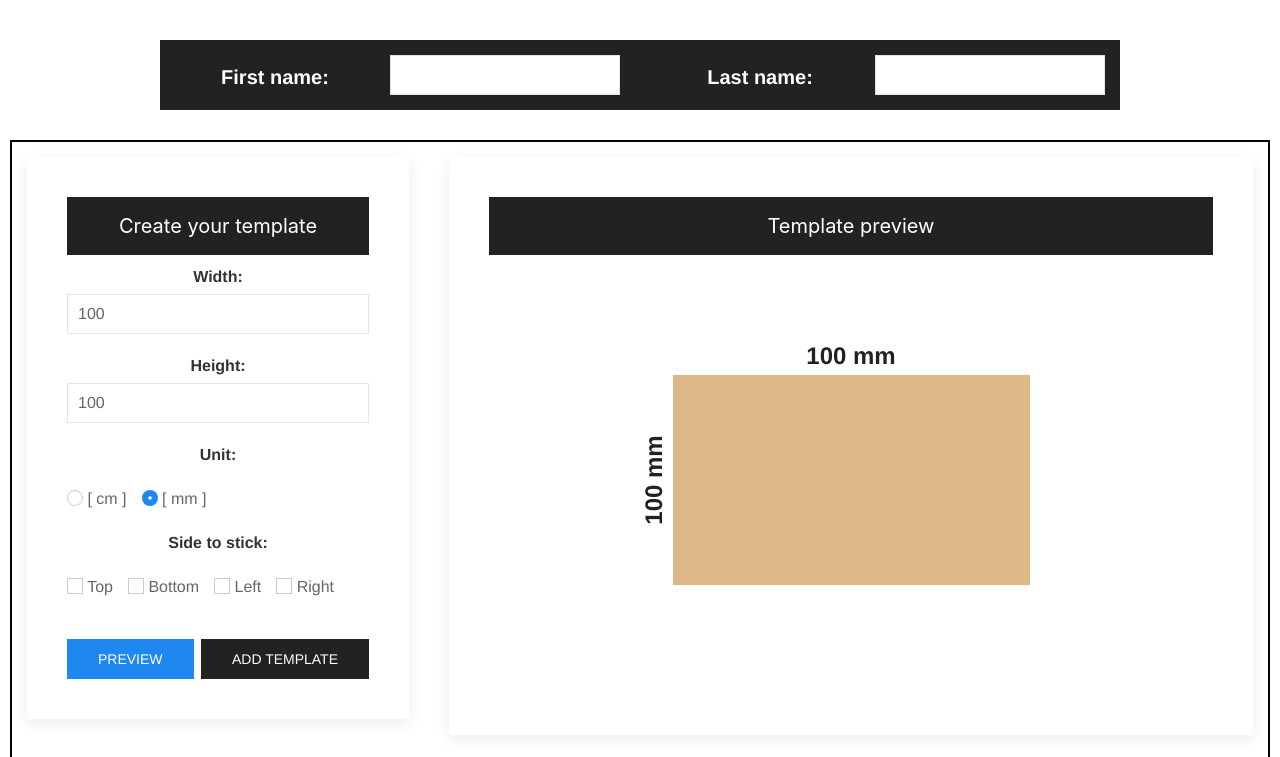
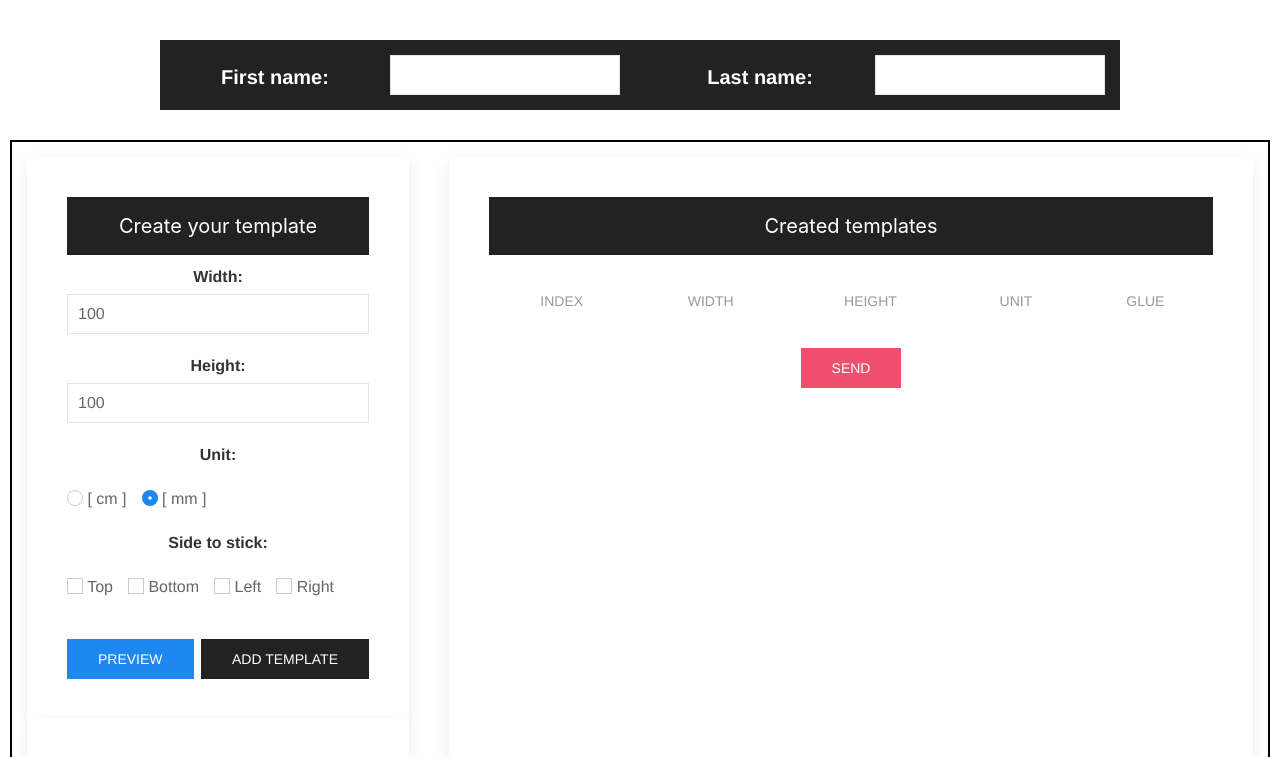
Before and after one commit to sebastianp63/joinery-project, a Vue app: page / in a window 1280 px wide. Shown: the top 757 px of the page. Built offline with nearby package versions, Linux system fonts and the light colour scheme.

Commit message:
arrangement elements in MyTemplate component

```diff
--- a/src/components/MyTemplate.vue
+++ b/src/components/MyTemplate.vue
@@ -3,12 +3,15 @@
     class="uk-margin-small-left uk-margin-small-right border-template .uk-background-default uk-align-center uk-padding-small"
   >
     <div class="uk-child-width-expand@s uk-text-center" uk-grid>
-      <div class="uk-flex-first uk-width-1-3@m" style="max-height: 600px">
-        <template-form @onUpdated="onTemplateUpdate" @addTemplate="addNewTemplate" />
+      <div class="uk-width-1-3@m uk-text-center">
+        <div>
+          <template-form @onUpdated="onTemplateUpdate" @addTemplate="addNewTemplate" />
+        </div>
+        <div>
+          <template-preview v-bind:templateData="templateData"></template-preview>
+        </div>
       </div>
-      <div class="uk-width-2-3@m">
-        <template-preview v-bind:templateData="templateData"></template-preview>
-      </div>
+
       <div class="uk-width-expand@m">
         <template-container :templates="templates" />
       </div>
--- a/src/components/TemplatePreview.vue
+++ b/src/components/TemplatePreview.vue
@@ -5,20 +5,18 @@
         <p class="uk-h4">Template preview</p>
       </div>
       <div class="wrapper">
-        <div class="one">
+        <div class="top">
           <p
             class="width-text uk-text-large uk-text-secondary uk-text-bold"
           >{{templateData.width}} {{templateData.unit}}</p>
         </div>
-        <div class="two"></div>
-        <div class="three"></div>
-        <div class="four">
+        <div class="left">
           <p
             class="height-text uk-text-large uk-text-secondary uk-text-bold"
           >{{templateData.height}} {{templateData.unit}}</p>
         </div>
         <div
-          class="bord five"
+          class="bord center"
           v-bind:class="{
       'top-border': templateData.veneer.top ,
       'bottom-border': templateData.veneer.bottom,
@@ -44,12 +42,11 @@ export default {
 * {
   box-sizing: border-box;
 }
+
 .wrapper {
-  max-width: 940px;
   margin: 0 auto;
-
   display: grid;
-  grid-template-columns: repeat(4, 1fr);
+  grid-template-columns: repeat(7, 1fr);
   grid-gap: 10px;
   grid-auto-rows: minmax(100px, auto);
 
@@ -71,7 +68,7 @@ export default {
 }
 
 .height-text {
-  width: 100%;
+  width: 200px;
   position: absolute;
   top: 50%;
   left: 100%;
@@ -79,63 +76,18 @@ export default {
   transform-origin: 0 0;
 }
 
-.one {
-  grid-column: 2 / 4;
+.top {
+  grid-column: 2 / 7;
   grid-row: 1 / 2;
 }
-.two {
-  grid-column: 4 / 5;
-  grid-row: 2 / 4;
-}
-.three {
-  grid-column: 2/4;
-  grid-row: 4 / 5;
-}
-.four {
+
+.left {
   grid-column: 1 /2;
   grid-row: 2/ 4;
 }
-.five {
-  grid-column: 2 / 4;
+.center {
+  grid-column: 2 / 7;
   grid-row: 2 / 4;
-}
-
-.vertical-text {
-  writing-mode: vertical-rl;
-  text-orientation: mixed;
-}
-
-.btn-top {
-  position: absolute;
-  height: 60px;
-  bottom: 0;
-  left: 0;
-  width: 100%;
-}
-
-.btn-right {
-  position: absolute;
-  top: 0;
-  left: 0;
-  width: 60px;
-
-  height: 100%;
-}
-
-.btn-bottom {
-  position: absolute;
-  top: 0;
-  left: 0;
-  width: 100%;
-  height: 50px;
-}
-
-.btn-left {
-  position: absolute;
-  top: 0;
-  right: 0;
-  width: 60px;
-  height: 100%;
 }
 
 .top-border {
```
